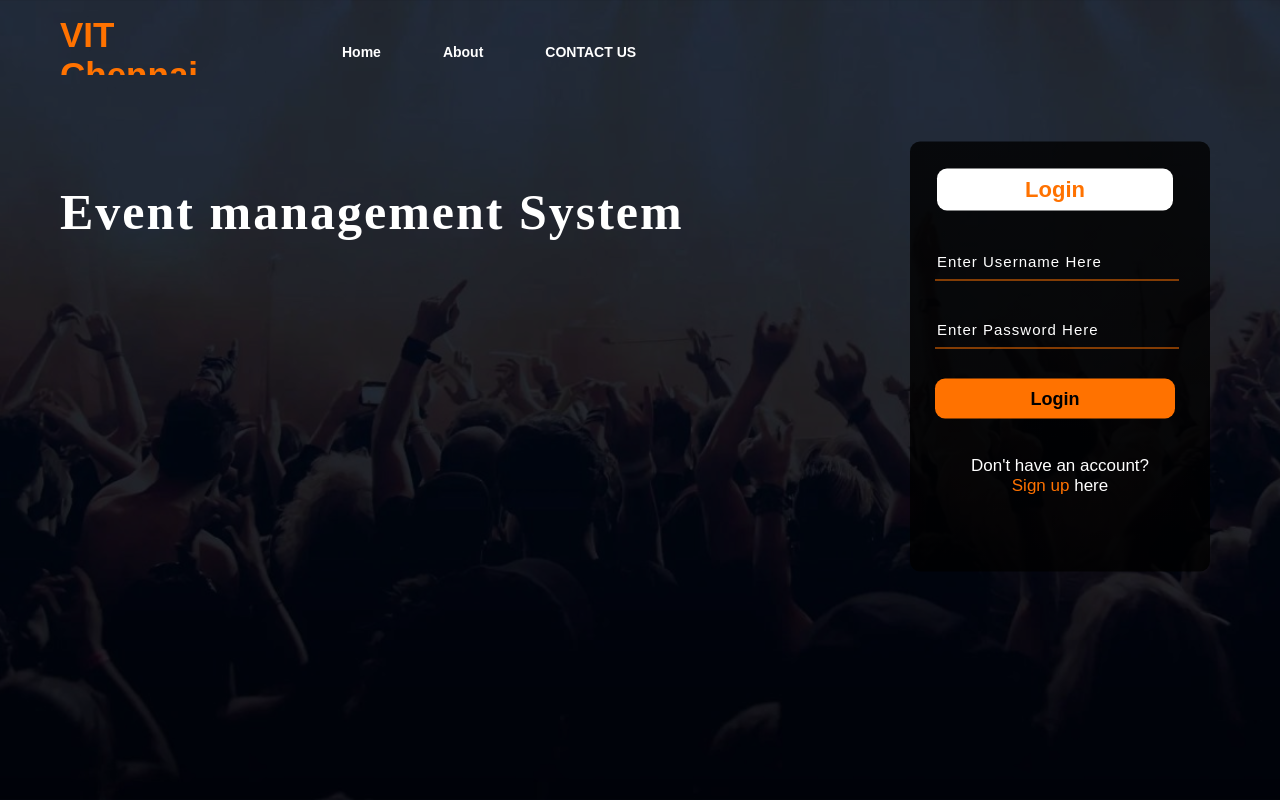
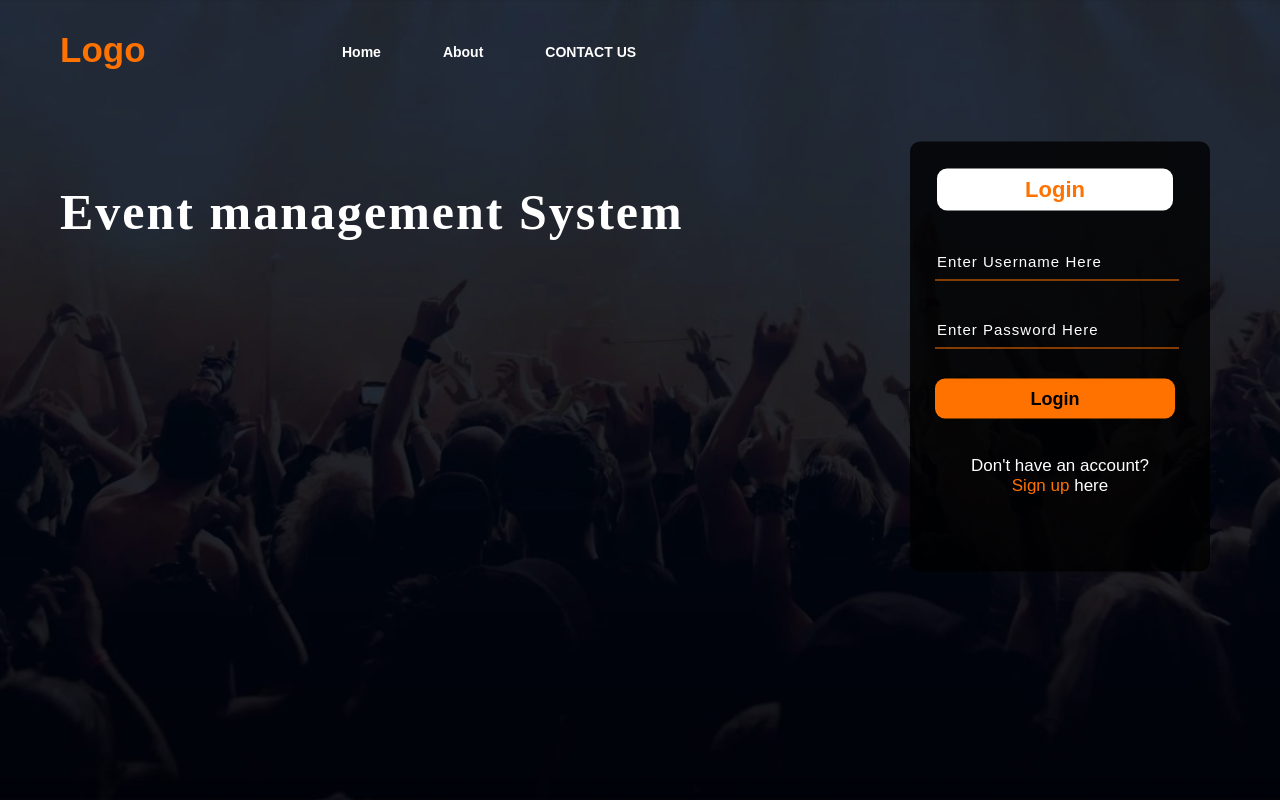
Before and after one commit to SmritiVM/Event-Management-System, a React (Create React App) app in the folder frontend/: page /#/ in a window 1280 px wide. Shown: the top 800 px of the page. Built offline with nearby package versions, Linux system fonts and the light colour scheme.

Commit message:
Minor design changes

```diff
--- a/frontend/src/components/Event/Events.css
+++ b/frontend/src/components/Event/Events.css
@@ -6,6 +6,7 @@
     margin: 10px;
     padding: 20px;
     color: white;
+    max-width: 75%;
 }
 
 
@@ -24,10 +25,15 @@
 
 }
 
+.cardButton:hover{
+    opacity: 0.7;
+}
+
 .cardContainer {
     display: flex;
     flex-direction: row;
     flex-wrap: wrap;
     margin: 10px;
+    margin-top: 8%;
     justify-content: center;
 }
--- a/frontend/src/components/Navbar/Navbar.css
+++ b/frontend/src/components/Navbar/Navbar.css
@@ -19,7 +19,7 @@
     padding-left: 20px;
     float: left;
     padding-top: 10px;
-    margin-top: 5px
+    margin-top: 20px;
 }
 .menu{
     width: 400px;
--- a/frontend/src/components/Navbar/Navbar.js
+++ b/frontend/src/components/Navbar/Navbar.js
@@ -24,7 +24,7 @@ export default function Navbar(props){
         return(
             <nav class="navbar">
                 <div class="icon">
-                <h2 class="logo">VIT Chennai</h2>
+                <h2 class="logo">Logo</h2>
                 </div>
                 <div class="menu">
                     <ul>
@@ -41,7 +41,6 @@ export default function Navbar(props){
                         {user}
                     </button>
                     <div class = "dropdown-content">
-                        <Link to = "#">Edit Profile</Link>
                         <Link to = "/" onClick={logout}>Logout</Link>
                     </div>
 
@@ -55,7 +54,7 @@ export default function Navbar(props){
         return(
             <nav class="navbar">
                 <div class="icon">
-                <h2 class="logo">VIT Chennai</h2>
+                <h2 class="logo">Logo</h2>
                 </div>
                 <div class="menu">
                     <ul>
@@ -83,7 +82,7 @@ export default function Navbar(props){
         return(
             <nav class="navbar">
                 <div class="icon">
-                <h2 class="logo">VIT Chennai</h2>
+                <h2 class="logo">Logo</h2>
                 </div>
                 <div class="menu">
                     <ul>
```
